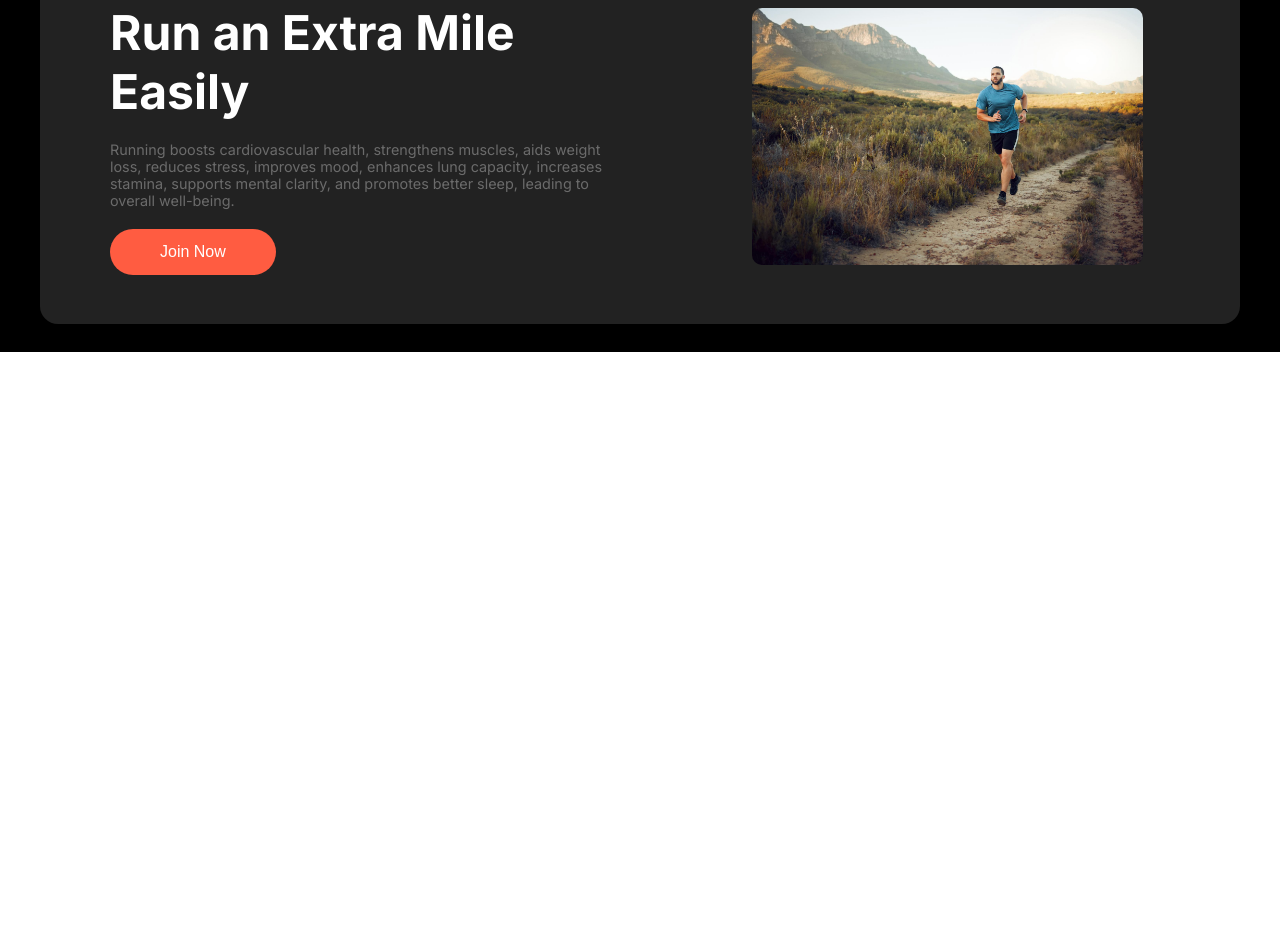
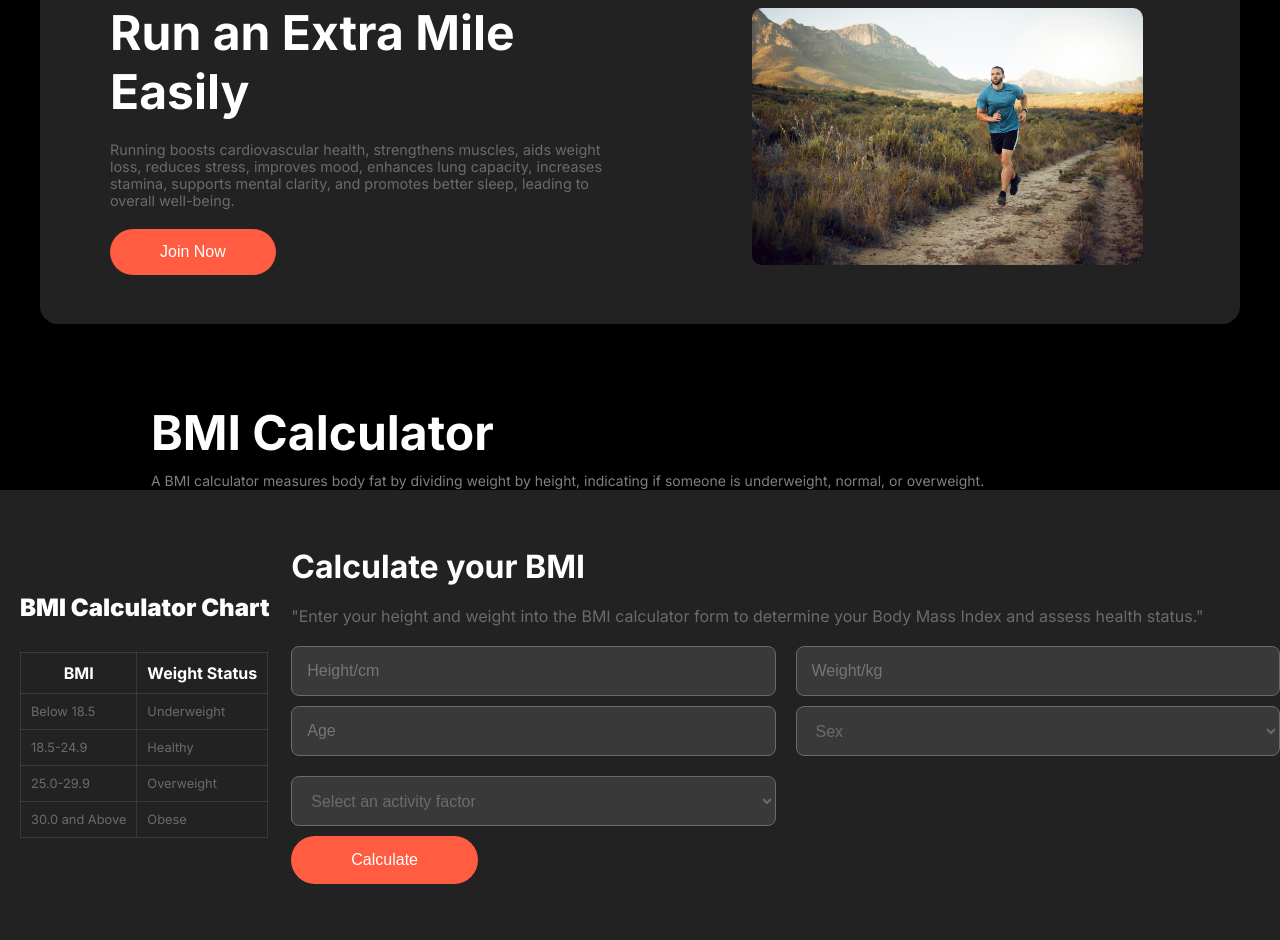
Before and after one commit to rifayethasan11/assignment-two, a plain HTML site: page index.html in a window 1280 px wide. Shown: the part 1248-2188 px from the top of the page. Before the commit the page ends 1600 px from the top, so only its background shows below. Drawn offline with Linux system fonts and the light colour scheme; a web font is replaced by a local one.

Commit message:
bmi section done

```diff
--- a/index.html
+++ b/index.html
@@ -92,6 +92,7 @@
 
         <!-- habit section ends here -->
         <!-- run section starts here -->
+
          <section class="run-container">
             <div class="run-content">
                 <div class="run-text">
@@ -103,14 +104,65 @@
                     <img src="images/l.jpg" alt="">
                 </div>
             </div>
-
-
-
          </section>
 
+         <!-- run section ends here -->
+         <!-- bmi section sarts  here -->
+        <div class="bmi-title">
+            <h1>BMI Calculator</h1>
+            <p>A BMI calculator measures body fat by dividing weight by height, indicating if someone is underweight, normal, or overweight.</p>
+        </div>
 
+        <div class="bmi-container">
+            <div class="bmi-table">
+            <h2>BMI Calculator Chart</h2>
+            <table>
+                <tr>
+                    <th>BMI</th>
+                    <th>Weight Status</th>
+                </tr>
+                <tr>
+                    <td>Below 18.5</td>
+                    <td>Underweight</td>
+                </tr>
+                <tr>
+                    <td>18.5-24.9</td>
+                    <td>Healthy</td>
+                </tr>
+                <tr>
 
-        <!-- run section ends here -->
+                    <td>25.0-29.9</td>
+                    <td>Overweight</td>
+                </tr>
+                <tr>
+                    <td>30.0 and Above</td>
+                    <td>Obese</td>
+                </tr>
+
+            </table>
+            </div>
+            <div class="bmi-info">
+                <h1>Calculate your BMI</h1>
+                <p>"Enter your height and weight into the BMI calculator form to determine your Body Mass Index and assess health status."</p>
+                <div class="form-container">
+                    <div class="form-field">
+                        <input type="text" placeholder="Height/cm">
+                        <input type="text" placeholder="Age">
+                    </div>
+                    <div class="form-field">
+                        <input type="text" placeholder="Weight/kg">
+                        <select><option value="">Sex</option></select>
+                    </div>
+                    <div class="form-field">
+                        <select><option value="">Select an activity factor</option></select>
+                        <div class="bmi-btn">
+                            <button class="btn-primary">Calculate</button>
+                        </div>
+                    </div>
+                </div>
+            </div>
+
+         <!-- bmi section ends here -->
     </main>
     <footer>
 
--- a/styles/style.css
+++ b/styles/style.css
@@ -273,9 +273,103 @@ body {
     margin-left: 70px;
 }
 
+/* run section styles ends here */
+/* bmi section styles starts here */
+.bmi-title {
+    min-height: 100px;
+    border: 1px solid black;
+    background-color: #000000;
+    text-align: left;
+}
 
+.bmi-title h1 {
+    color: rgb(255, 255, 255);
+    font-size: 3rem;
+    font-weight: bold;
+    margin-left: 150px;
+    margin-top: 50px;
+}
 
-/* run section styles ends here */
+.bmi-title p {
+    color: rgba(255, 255, 255, 0.5);
+    font-family: Inter;
+    font-size: 14px;
+    font-weight: 400;
+    margin-left: 150px;
+    margin-top: 10px;
+}
+
+.bmi-container {
+    min-height: 450px;
+    background-color: rgb(34, 34, 34);
+    display: flex;
+    justify-content: space-evenly;
+    align-items: center;
+}
+
+.bmi-table {
+    width: 300px;
+    padding: 20px;
+    border-radius: 5px;
+}
+
+.bmi-table h2 {
+    color: rgb(255, 255, 255);
+    font-size: 1.5rem;
+    font-weight: 900;
+    margin-bottom: 30px;
+}
+
+.bmi-table table, th, td {
+    border: 1px solid rgba(255, 255, 255, 0.1);
+    border-collapse: collapse;
+    padding: 10px;
+    font-size: 0.8rem;
+    color: #6b6b6b;
+  }
+
+  .bmi-table table, th {
+    font-size: 1rem;
+    color: #fff;
+  }
+
+.bmi-info h1 {
+    color: #fff;
+}
+
+.bmi-info p {
+    color: #6b6b6b;
+    margin-top: 20px;
+}
+
+  .form-container{
+    display: flex;
+    flex-wrap: wrap;
+    justify-content: space-between;
+}
+
+.form-field{
+    width: 49%;
+    margin-top: 10px;
+}
+
+.form-container input,select{
+    width: 100%;
+    height: 50px;
+    padding: 15px 15px;
+    border-radius: 8px;
+    background: rgba(255, 255, 255, 0.1);
+    color: #6b6b6b;
+    border: 1px solid #6b6b6b;
+    font-size: 1rem;
+    margin-top: 10px;
+}
+.bmi-btn button {
+    margin-top: 10px;
+    padding: 15px 60px;
+}
+
+/* bmi section styles ends here */
 
 
 
@@ -360,8 +454,21 @@ body {
         margin-left: 70px;
         margin-bottom: 30px;
     }
+    .bmi-container {
+        flex-direction: column;
+        width: 100%;
+    }
 
-
+    .bmi-title h1 {
+        font-size: 2rem;
+        margin-left: 10px;
+    }
+    .bmi-title p {
+        margin-left: 10px;
+    }
+    .form-container input,select {
+        font-size: 0.8rem;
+    }
 }
 
 /* responsive layout for mobile ends here */
```
